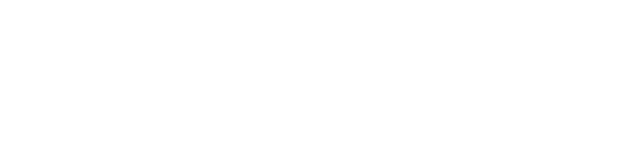
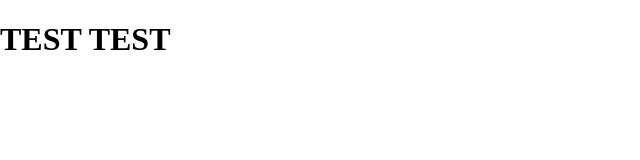
Before and after one commit to Tomas1564230/Scrimba, a plain HTML site: page Password generator/index.html in a window 1280 px wide. Shown: the whole page, without its empty margins (0-640 px from the left). Drawn offline with nearby package versions, Linux system fonts and the light colour scheme.

Commit message:
Update index.html

```diff
--- a/Password generator/index.html
+++ b/Password generator/index.html
@@ -3,7 +3,7 @@
         <link rel="stylesheet" href="index.css">
     </head>
     <body>
-        <h1></h1>
+        <h1>TEST TEST</h1>
         <script src="index.js"></script>
     </body>
 </html>
```
